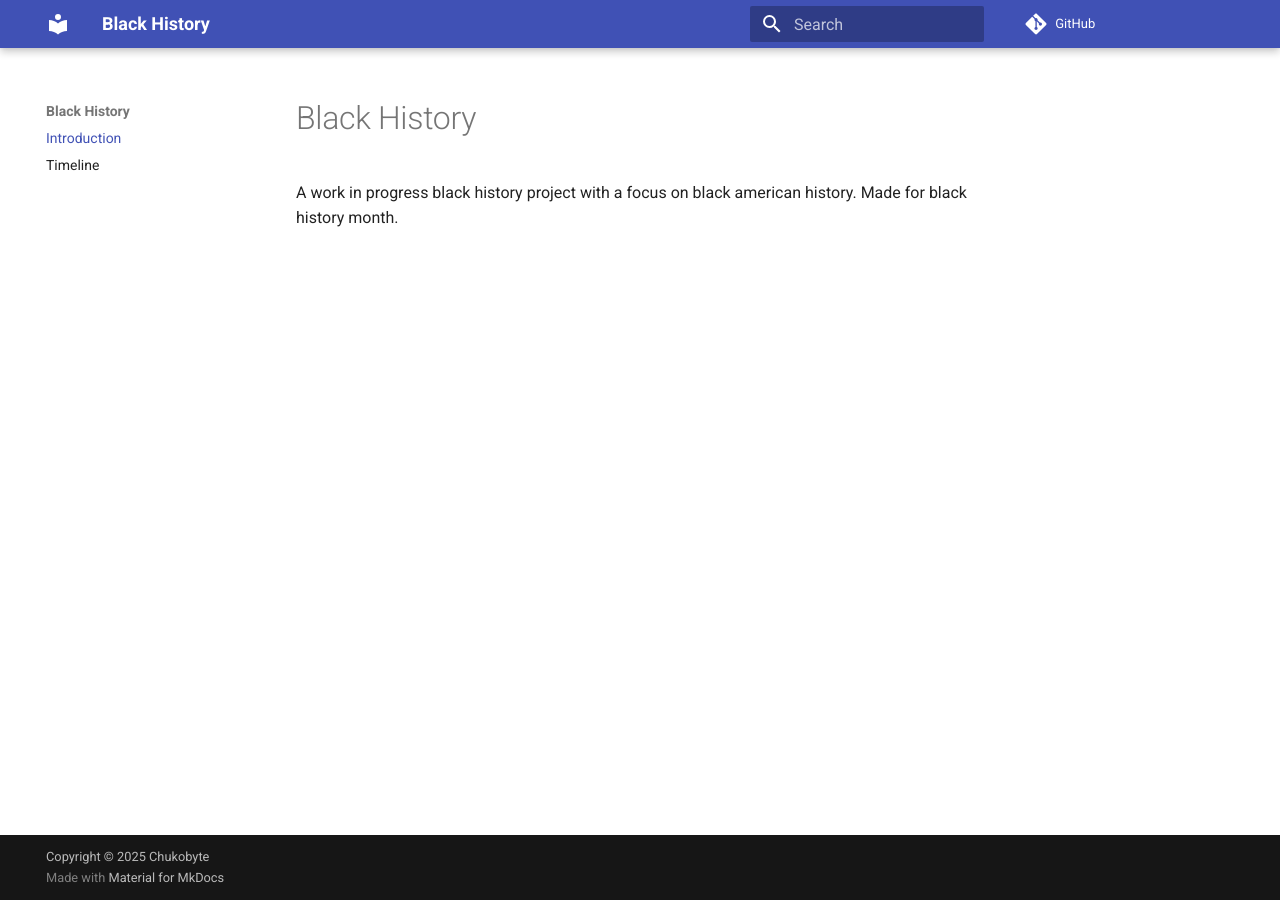
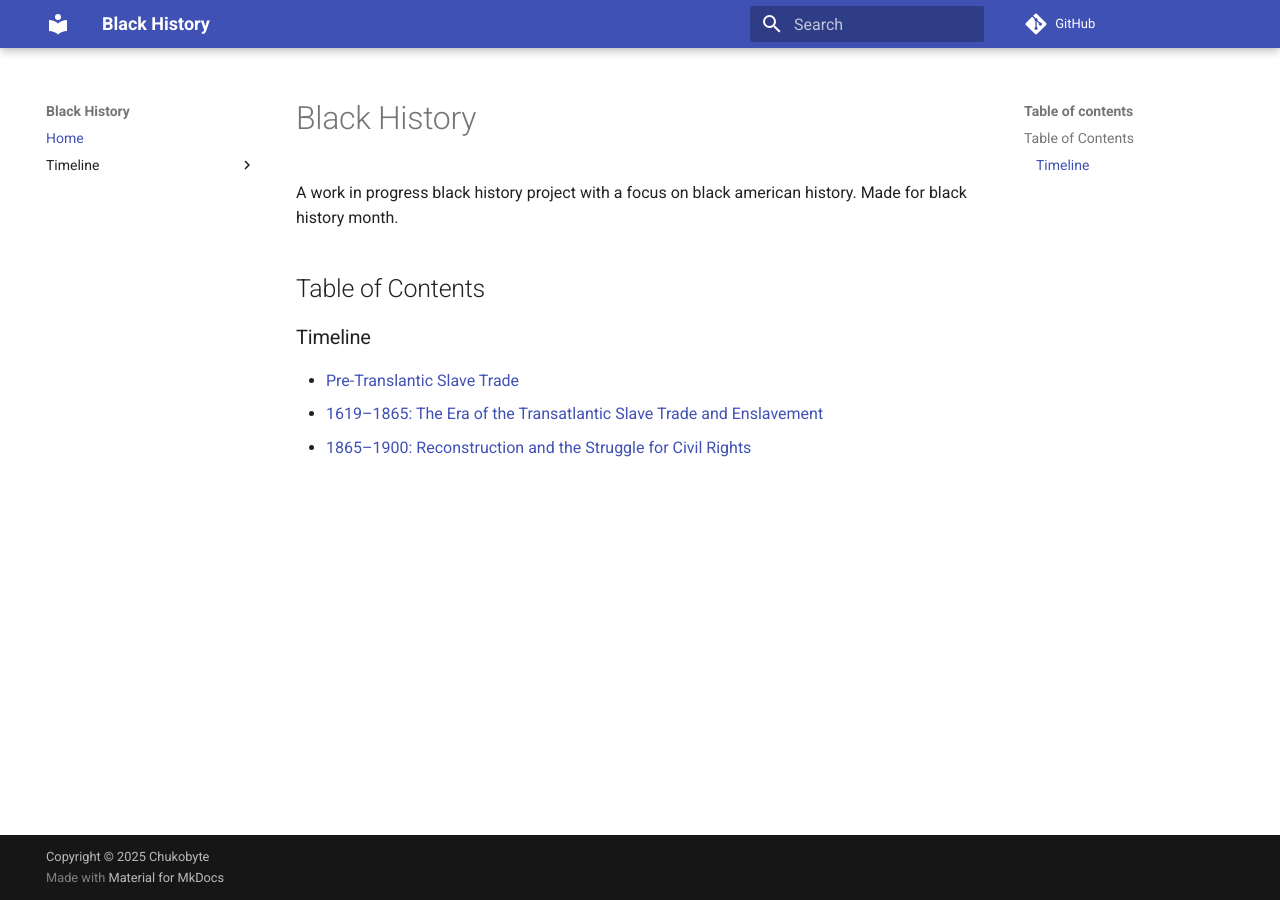
Before and after one commit to Chukobyte/black-history, an MkDocs documentation site: the page built from docs/index.md, in a window 1280 px wide. Built offline with MkDocs 1.6.1 and Material for MkDocs 9.7.7, drawn with Linux system fonts in a browser that asks for light colours; comment, search, counter and statistics services are not loaded.

```diff
--- a/docs/index.md
+++ b/docs/index.md
@@ -1,3 +1,11 @@
 # Black History
 
 A work in progress black history project with a focus on black american history.  Made for black history month.
+
+## Table of Contents
+
+### Timeline
+
+* [Pre-Translantic Slave Trade](timeline/pre_translantic_slave_trade.md)
+* [1619–1865: The Era of the Transatlantic Slave Trade and Enslavement](timeline/translantic_slave_trade.md)
+* [1865–1900: Reconstruction and the Struggle for Civil Rights](timeline/reconstruction.md)
--- a/mkdocs.yml
+++ b/mkdocs.yml
@@ -18,5 +18,10 @@ markdown_extensions:
   - pymdownx.inlinehilite
 
 nav:
-  - Introduction: index.md
-  - Timeline: timeline.md
+  - Home: index.md
+  - Timeline:
+    - Pre-Translantic Slave Trade (Before 1619): timeline/pre_translantic_slave_trade.md
+    - Translantic Slave Trade (1619–1865): timeline/translantic_slave_trade.md
+    - Reconstruction (1865–1900): timeline/reconstruction.md
+    - Cultural Renaissance and the Great Migration (1900–1940): timeline/cultural_renaissance_migration.md
+    - The Civil Rights Movement (1940–1970): timeline/civil_rights.md
```
Also changed, not shown: docs/timeline.md (deleted, +0 -94 lines), docs/timeline/civil_rights.md (added, +25 -0 lines), docs/timeline/cultural_renaissance_migration.md (added, +15 -0 lines), docs/timeline/pre_translantic_slave_trade.md (added, +26 -0 lines), docs/timeline/reconstruction.md (added, +9 -0 lines), docs/timeline/translantic_slave_trade.md (added, +22 -0 lines).
